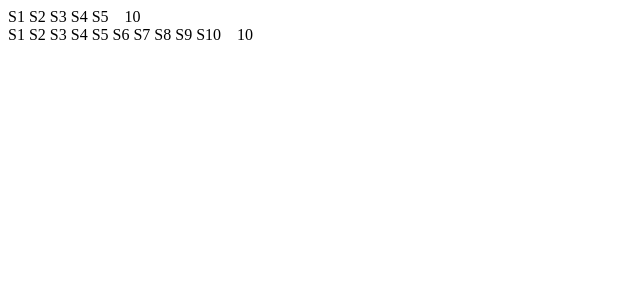
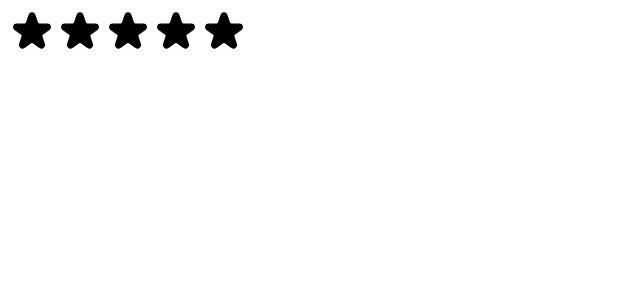
Before and after one commit to prime-mcgowan/usePopcorn, a React (Create React App) app: page / in a window 1280 px wide. Shown: the top 300 px of the page, without its empty margins (0-640 px from the left). Built offline with nearby package versions, Linux system fonts and the light colour scheme.

Commit message:
stars are rendering

```diff
--- a/src/StarRating.js
+++ b/src/StarRating.js
@@ -1,3 +1,5 @@
+import { useState } from "react";
+
 const containerStyle = {
   display: "flex",
   alignItems: "center",
@@ -6,22 +8,78 @@
 
 const starConatainerStyle = {
   display: "flex",
-  gap: "4px",
 };
 
 const textStyle = {
   lineHeight: "1",
   margin: "0",
 };
-export default function StarRating({ maxRating }) {
+
+export default function StarRating({ maxRating = 5 }) {
+  const [rating, setRating] = useState(0);
   return (
     <div style={containerStyle}>
       <div style={starConatainerStyle}>
         {Array.from({ length: maxRating }, (_, i) => (
-          <span>S{i + 1}</span>
+          <Star key={i} />
         ))}
       </div>
-      <p style={textStyle}>10</p>
+      <p style={textStyle}>{rating || ""}</p>
     </div>
   );
 }
+
+const starStyle = {
+  width: "48px",
+  height: "48px",
+  display: "block",
+  cursor: "pointer",
+};
+
+function Star() {
+  return (
+    <span role="button" style={starStyle}>
+      <svg
+        xmlns="http://www.w3.org/2000/svg"
+        viewBox="0 0 20 20"
+        fill="#000"
+        stroke="#000"
+      >
+        <path d="M9.049 2.927c.3-.921 1.603-.921 1.902 0l1.07 3.292a1 1 0 00.95.69h3.462c.969 0 1.371 1.24.588 1.81l-2.8 2.034a1 1 0 00-.364 1.118l1.07 3.292c.3.921-.755 1.688-1.54 1.118l-2.8-2.034a1 1 0 00-1.175 0l-2.8 2.034c-.784.57-1.838-.197-1.539-1.118l1.07-3.292a1 1 0 00-.364-1.118L2.98 8.72c-.783-.57-.38-1.81.588-1.81h3.461a1 1 0 00.951-.69l1.07-3.292z" />
+      </svg>
+    </span>
+  );
+}
+
+/*
+FULL STAR
+
+<svg
+  xmlns="http://www.w3.org/2000/svg"
+  viewBox="0 0 20 20"
+  fill="#000"
+  stroke="#000"
+>
+  <path
+    d="M9.049 2.927c.3-.921 1.603-.921 1.902 0l1.07 3.292a1 1 0 00.95.69h3.462c.969 0 1.371 1.24.588 1.81l-2.8 2.034a1 1 0 00-.364 1.118l1.07 3.292c.3.921-.755 1.688-1.54 1.118l-2.8-2.034a1 1 0 00-1.175 0l-2.8 2.034c-.784.57-1.838-.197-1.539-1.118l1.07-3.292a1 1 0 00-.364-1.118L2.98 8.72c-.783-.57-.38-1.81.588-1.81h3.461a1 1 0 00.951-.69l1.07-3.292z"
+  />
+</svg>
+
+
+EMPTY STAR
+
+<svg
+  xmlns="http://www.w3.org/2000/svg"
+  fill="none"
+  viewBox="0 0 24 24"
+  stroke="#000"
+>
+  <path
+    strokeLinecap="round"
+    strokeLinejoin="round"
+    strokeWidth="{2}"
+    d="M11.049 2.927c.3-.921 1.603-.921 1.902 0l1.519 4.674a1 1 0 00.95.69h4.915c.969 0 1.371 1.24.588 1.81l-3.976 2.888a1 1 0 00-.363 1.118l1.518 4.674c.3.922-.755 1.688-1.538 1.118l-3.976-2.888a1 1 0 00-1.176 0l-3.976 2.888c-.783.57-1.838-.197-1.538-1.118l1.518-4.674a1 1 0 00-.363-1.118l-3.976-2.888c-.784-.57-.38-1.81.588-1.81h4.914a1 1 0 00.951-.69l1.519-4.674z"
+  />
+</svg>
+
+*/
--- a/src/index.js
+++ b/src/index.js
@@ -12,7 +12,6 @@
   <React.StrictMode>
     {/* <App /> */}
     <StarRating maxRating={5} />
-    <StarRating maxRating={10} />
   </React.StrictMode>
 );
 
```
